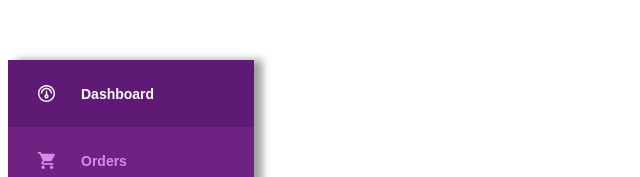
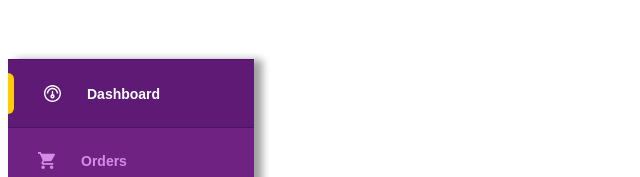
Before and after one commit to Macavirus/nimbl3, a Vue app: page / in a window 1280 px wide. Shown: the top 177 px of the page, without its empty margins (0-640 px from the left). Built offline with nearby package versions, Linux system fonts and the light colour scheme.

Commit message:
Adds active navigation styles

```diff
--- a/src/components/Navigation.vue
+++ b/src/components/Navigation.vue
@@ -81,8 +81,6 @@ export default {
 .nav__link {
   width: 100%;
   height: 100%;
-  /*height: 67px;
-  width: 246px;*/
   display: flex;
   align-items: center;
   text-decoration: none;
@@ -90,11 +88,10 @@ export default {
 }
 
 .nav__link:hover {
-    background: rgba(76,19,103,0.5);
+  background: rgba(76, 19, 103, 0.5);
 }
 
-.nav__li {
-}
+.nav__li {}
 
 .nav__icon {
   margin-left: 30px;
@@ -107,8 +104,18 @@ export default {
 }
 
 .active {
-  background: rgba(76,19,103,0.5);
+  background: rgba(76, 19, 103, 0.5);
   color: #FFFFFF;
+  box-shadow: 0 -1px 0 0 #4C1367, 0 1px 0 0 #4C1367;
+}
+
+.active::before {
+  content: '';
+  height: 41px;
+  width: 6px;
+  border-radius: 0 17px 17px 0;
+  background-color: #FFCC00;
+  z-index: 100;
 }
 
 ul {
```
